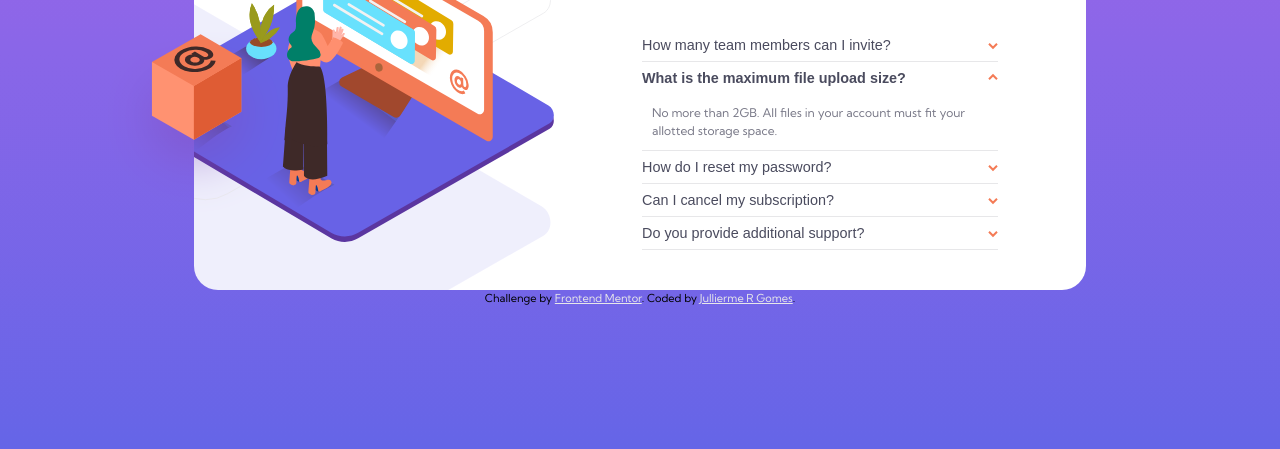
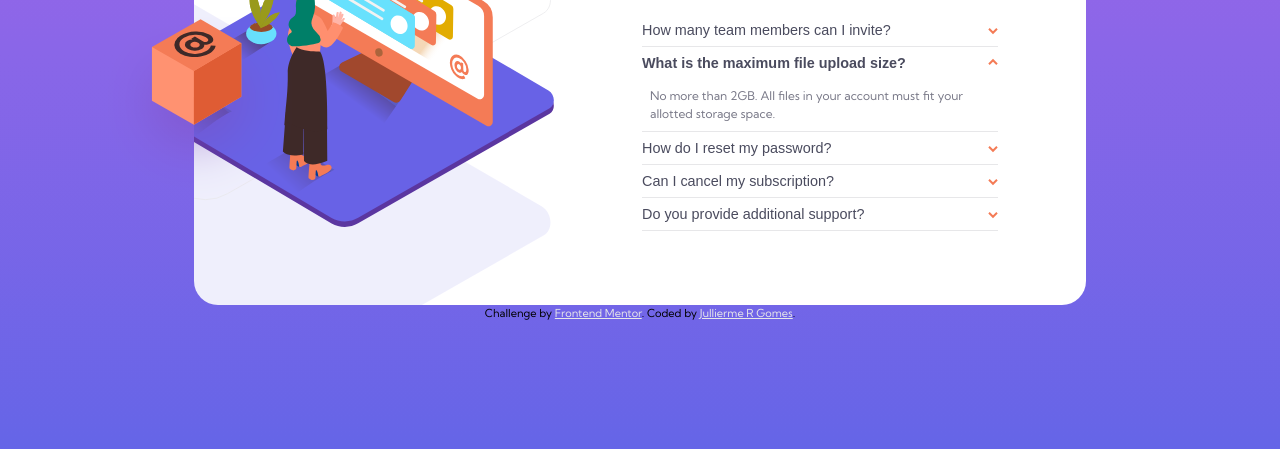
Before and after one commit to jullierme-r/faq-card, a plain HTML site: page index.html in a window 1280 px wide. Shown: the part 351-800 px from the top of the page. Drawn offline with Linux system fonts and the light colour scheme.

Commit message:
Update style.css

```diff
--- a/styles/style.css
+++ b/styles/style.css
@@ -105,7 +105,7 @@ body {
 }
 
 .faq-answer p {
-    padding: .625rem;
+    padding: .5rem;
 }
 
 .show-faq-answer {
@@ -131,7 +131,7 @@ body {
         background-repeat: no-repeat;
         background-position: -200% center;
         background-size: 80%;
-        max-height: 31rem;
+        height: 29rem;
     }
 
    #woman-mobile {
@@ -169,20 +169,6 @@ body {
        overflow-y: auto;
    }
 
-   ::-webkit-scrollbar {
-    width: .6rem;
-  }
-
-  ::-webkit-scrollbar-track {
-    box-shadow: inset 0 0 5px var(--veryDarkDesaturatedBlue);
-    border-radius: .8rem;
-  }
-
-  ::-webkit-scrollbar-thumb {
-    background: var(--darkGrayishBlue);
-    border-radius: .8rem;
-  }
-
    .main-content h1 {
        font-size: 2.2rem;
        text-align: left;
```
